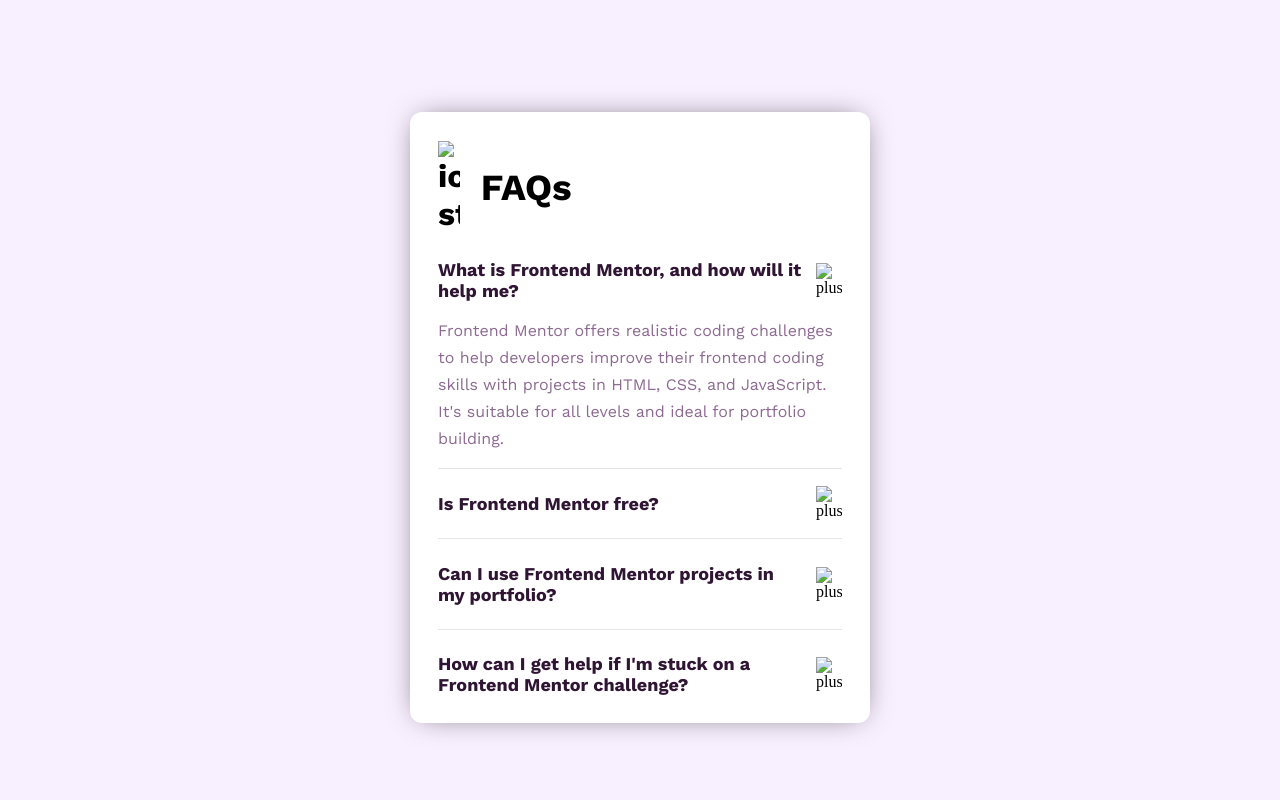
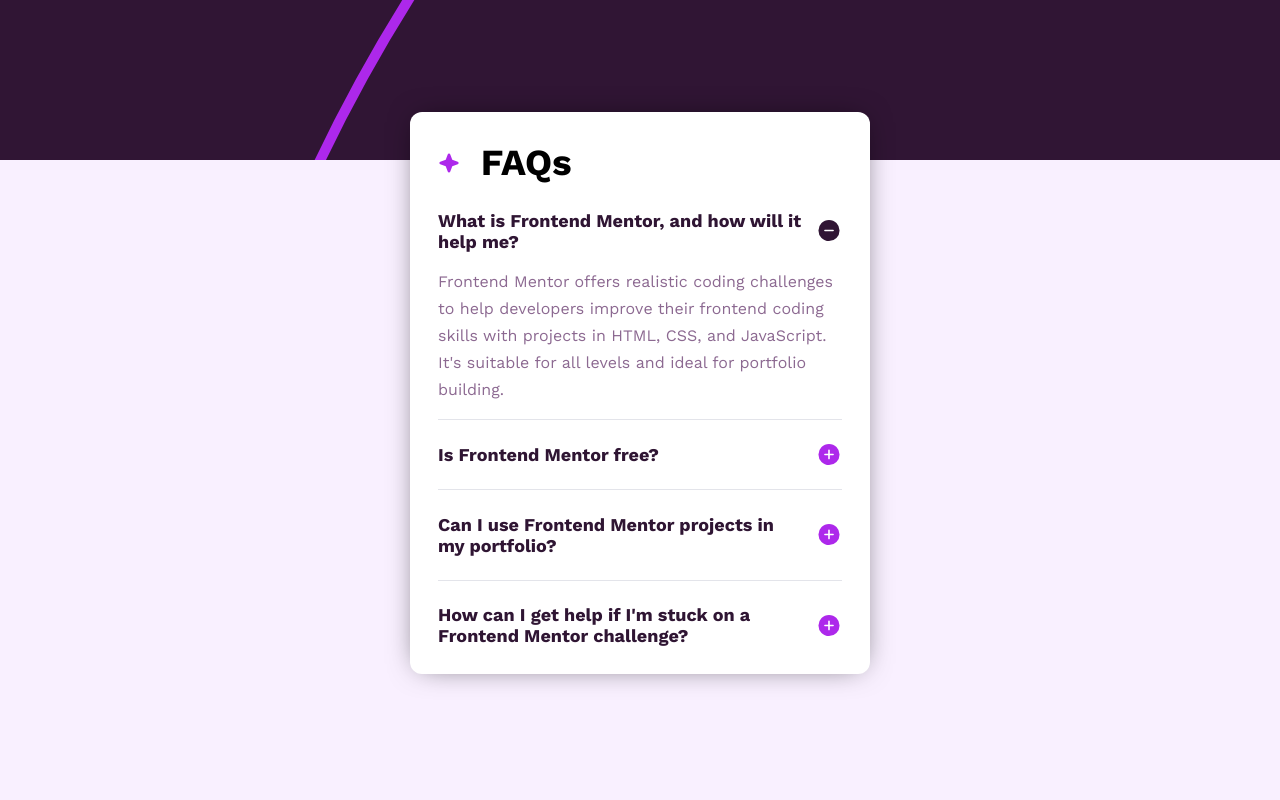
Before and after one commit to presh-codlin/faq-accordin, a plain HTML site: page index.html in a window 1280 px wide. Drawn offline with nearby package versions, Linux system fonts and the light colour scheme.

Commit message:
Update index.html

```diff
--- a/index.html
+++ b/index.html
@@ -7,25 +7,25 @@
   <link rel="icon" type="image/png" sizes="32x32" href="./assets/images/favicon-32x32.png">
 
   <title>Frontend Mentor | FAQ accordion</title>
-  <link rel="stylesheet" href="/style.css">
+  <link rel="stylesheet" href="style.css">
   <!-- Feel free to remove these styles or customise in your own stylesheet 👍 -->
 
 </head>
 <body>
     <div class="bg-wrapper">
-      <div class="bg" style="background-image: url('././assets/images/background-pattern-mobile.svg');"></div>
+      <div class="bg" style="background-image: url('././assets/background-pattern-mobile.svg');"></div>
       <div class="bg2"></div>
     </div>
     <div class="container">
       <h1>
-        <img src="./assets/images/icon-star.svg" alt="icon-star">
+        <img src="./assets/icon-star.svg" alt="icon-star">
         <span>FAQs</span>
       </h1>
       <div class="faq_items">
         <div class="faq_item active">
           <div class="h_faq_item">
             <h4>What is Frontend Mentor, and how will it help me?</h4>
-            <img src="./assets/images/icon-minus.svg" alt="plus_icon" class="show" onclick="toggAns('1')">
+            <img src="./assets/icon-minus.svg" alt="plus_icon" class="show" onclick="toggAns('1')">
           </div>
           <div class="b_faq_item" id="1">
             <p>Frontend Mentor offers realistic coding challenges to help developers improve their
@@ -36,7 +36,7 @@
         <div class="faq_item">
           <div class="h_faq_item">
             <h4>Is Frontend Mentor free?</h4>
-            <img src="./assets/images/icon-plus.svg" alt="plus_icon" class="show" onclick="toggAns('2')">
+            <img src="./assets/icon-plus.svg" alt="plus_icon" class="show" onclick="toggAns('2')">
           </div>
           <div class="b_faq_item" id="2">
             <p>Yes, Frontend Mentor offers both free and premium coding challenges, with the free
@@ -46,7 +46,7 @@
         <div class="faq_item">
           <div class="h_faq_item">
             <h4>Can I use Frontend Mentor projects in my portfolio?</h4>
-            <img src="./assets/images/icon-plus.svg" alt="plus_icon" class="show" onclick="toggAns('3')">
+            <img src="./assets/icon-plus.svg" alt="plus_icon" class="show" onclick="toggAns('3')">
           </div>
           <div class="b_faq_item" id="3">
             <p>Yes, you can use projects completed on Frontend Mentor in your portfolio. It's an excellent
@@ -56,7 +56,7 @@
         <div class="faq_item">
           <div class="h_faq_item">
             <h4>How can I get help if I'm stuck on a Frontend Mentor challenge?</h4>
-            <img src="./assets/images/icon-plus.svg" alt="plus_icon" class="show" onclick="toggAns('4')">
+            <img src="./assets/icon-plus.svg" alt="plus_icon" class="show" onclick="toggAns('4')">
           </div>
           <div class="b_faq_item" id="4">
             <p>The best place to get help is inside Frontend Mentor's Discord community. There's a help
@@ -66,6 +66,6 @@
       </div>
     </div>
 
-  <script src="/main.js"></script>
+  <script src="main.js"></script>
 </body>
 </html>
```
